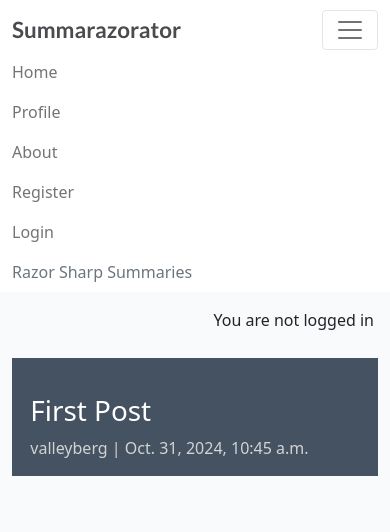
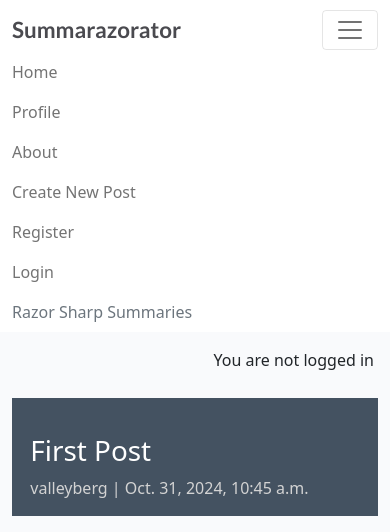
Before and after one commit to cptvalleyberg84/summarazorator, a Django app: a page that uses templates/base.html in a window 390 px wide, after a click that opens the changed part. Shown: the top 532 px of the page. Run offline with Django 4.2, Linux system fonts and the light colour scheme; data comes from the database, SQL or seed files in the repository; both versions use the stored data as it was after the commit; some libraries are stand-ins or nearby versions.

Commit message:
Add create new post option

```diff
--- a/forum/urls.py
+++ b/forum/urls.py
@@ -3,7 +3,10 @@ from django.urls import path
 
 urlpatterns = [
     path('', views.PostList.as_view(), name='home'),
+    path('create/', views.create_post, name='create_post'),
     path('<slug:slug>/', views.post_detail, name='post_detail'),
     path('<slug:slug>/edit_comment/<int:comment_id>', views.comment_edit, name='comment_edit'),
     path('<slug:slug>/delete_comment/<int:comment_id>', views.comment_delete, name='comment_delete'),
+
+
 ]
--- a/forum/views.py
+++ b/forum/views.py
@@ -1,10 +1,12 @@
-from django.shortcuts import render, get_object_or_404, reverse
+from django.shortcuts import render, get_object_or_404, reverse, redirect
 from django.views import generic
 from django.contrib import messages
+from django.contrib.auth.decorators import login_required
 from django.http import HttpResponseRedirect, JsonResponse
 from django.views.decorators.http import require_POST
+from django.utils.text import slugify
 from .models import Post, Comment
-from .forms import CommentForm
+from .forms import CommentForm, PostForm
 
 
 class PostList(generic.ListView):
@@ -90,3 +92,23 @@ def comment_delete(request, slug, comment_id):
         messages.add_message(request, messages.ERROR, 'You can only delete your own comments!')
 
     return HttpResponseRedirect(reverse('post_detail', args=[slug]))
+
+
+
+@login_required
+def create_post(request):
+    if request.method == 'POST':
+        form = PostForm(request.POST, request.FILES)
+        if form.is_valid():
+            post = form.save(commit=False)
+            post.author = request.user
+            post.slug = slugify(post.title)
+            post.save()
+            return redirect('post_detail', slug=post.slug)
+    else:
+        form = PostForm()
+
+    return render(request, 'forum/create_post.html', {
+        'form': form,
+        'title': 'Create Post'
+    })
--- a/templates/base.html
+++ b/templates/base.html
@@ -56,6 +56,10 @@
                         <a class="nav-link {% if request.path == about_url %}active{% endif %}" aria-current="page"
                             href="{% url 'about' %}">About</a>
                     </li>
+                    <li class="nav-item">
+                        <a class="nav-link {% if request.path == create_url %}active{% endif %}" aria-current="page" a
+                            href="{% url 'create_post' %}">Create New Post</a>
+                    </li>
 
                     {% if user.is_authenticated %}
                     <li class="nav-item">
@@ -71,6 +75,7 @@
                         <a class="nav-link {% if request.path == login_url %}active{% endif %}" aria-current="page"
                             href="{% url 'account_login' %}">Login</a>
                     </li>
+
                     {% endif %}
 
                 </ul>
```
Also changed, not shown: forum/forms.py (+11 -1 lines), forum/templates/forum/create_post.html (added, +18 -0 lines), db.sqlite3.
